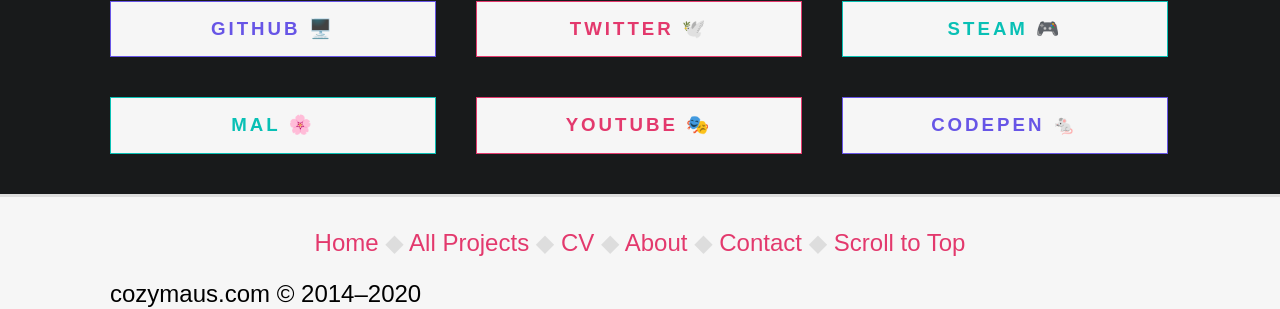
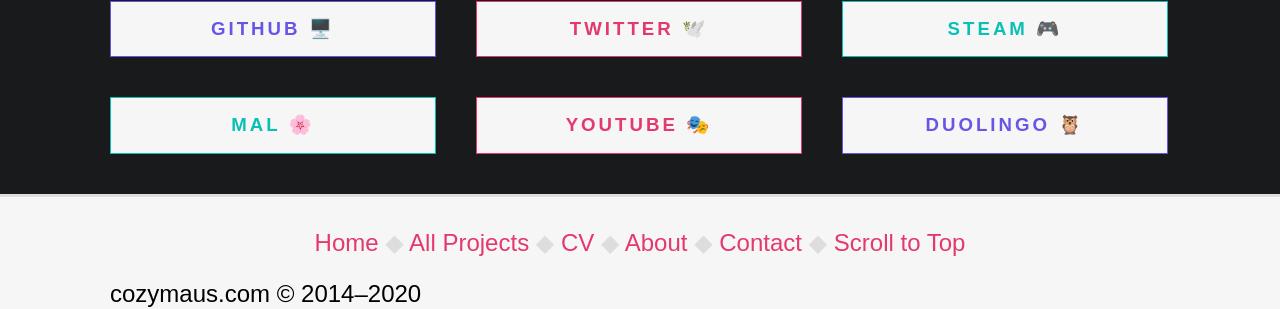
Before and after one commit to liz-lorena/2020, a Jekyll site: the page built from _posts/2019-05-06-hide-youtube-metrics-addon.md, in a window 1280 px wide. Shown: the part 590-899 px from the top of the page. Built offline with Jekyll 4.4.1, drawn with Linux system fonts in a browser that asks for light colours.

Commit message:
Update links.html

```diff
--- a/_includes/links.html
+++ b/_includes/links.html
@@ -11,6 +11,6 @@
 
 	<a href="http://yt.{{ site.username }}.com" rel="noopener" class="red" target="_blank" title="Watch my archive of videos @{{ site.username }}">YouTube 🎭</a>
 
-	<a href="http://codepen.io/{{ site.username }}" rel="noopener" class="purple" target="_blank" title="See my code experiments @{{ site.username }}">Codepen 🐁</a>
+	<a href="http://duolingo.com/{{ site.username }}" rel="noopener" class="purple" target="_blank" title="See my language progress @{{ site.username }}">Duolingo 🦉</a>
 
 </div>
```
